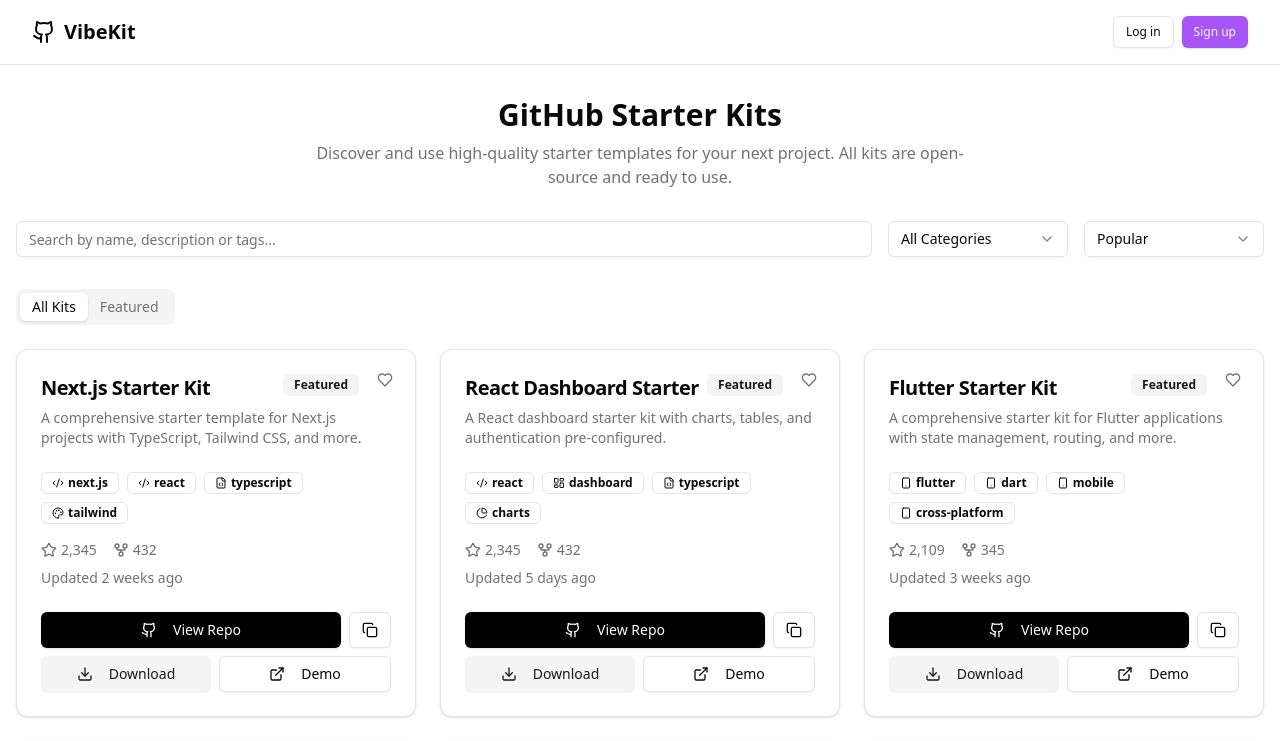
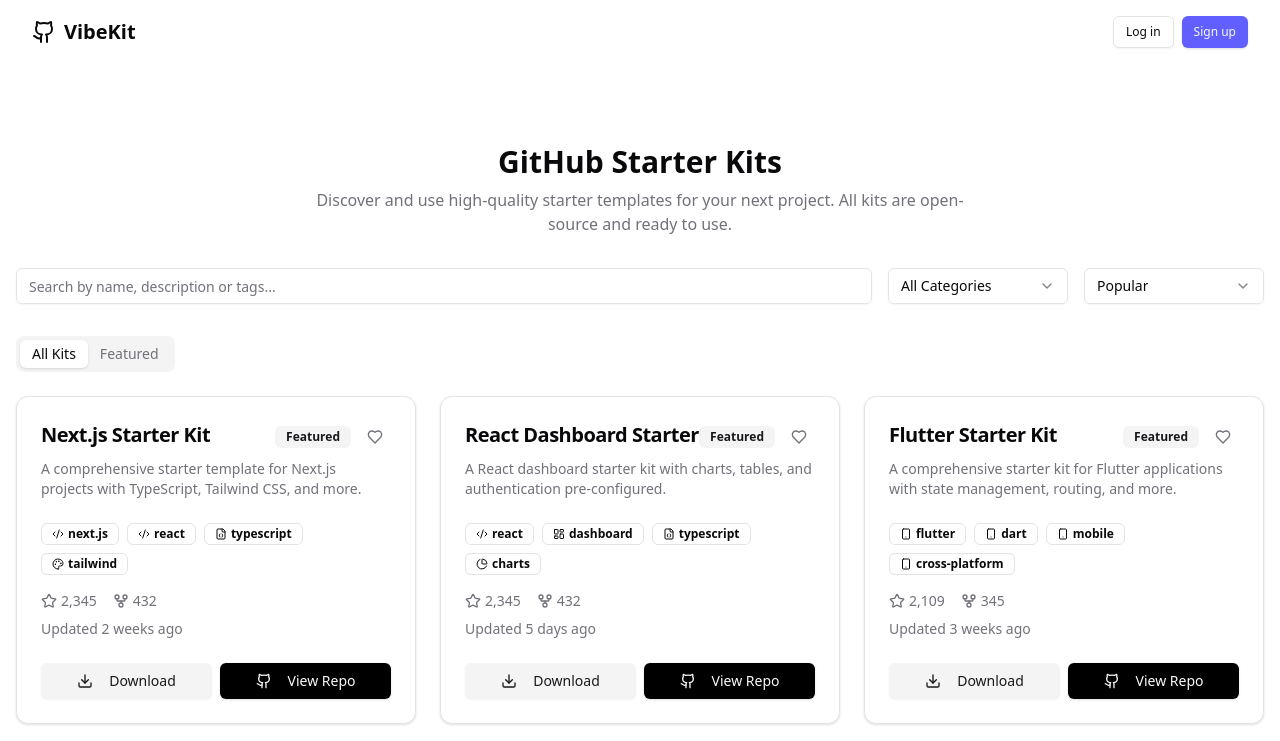
Before and after one commit to adamtossell/vibe-kit, a Next.js app: page / in a window 1280 px wide. Shown: the top 741 px of the page. Built offline with nearby package versions, Linux system fonts and the light colour scheme.

Commit message:
Basic design

```diff
--- a/app/page.tsx
+++ b/app/page.tsx
@@ -35,6 +35,29 @@ import {
   Workflow,
 } from "lucide-react"
 import { Navbar } from "@/components/navbar"
+
+// Add these interfaces at the top of the file, after the imports
+interface Kit {
+  id: number
+  name: string
+  description: string
+  category: string
+  tags: string[]
+  stars: number
+  forks: number
+  lastUpdated: string
+  updatedAt: Date
+  author: string
+  repoUrl: string
+  demoUrl: string | null
+  featured: boolean
+}
+
+interface StarterKitCardProps {
+  kit: Kit
+  isFavorite: boolean
+  onToggleFavorite: (id: number) => void
+}
 
 // Sample data for starter kits
 const starterKits = [
@@ -331,7 +354,7 @@ export default function StarterKitsDirectory() {
   const paginatedKits = sortedKits.slice(startIndex, startIndex + itemsPerPage)
 
   // Handle page change
-  const handlePageChange = (page) => {
+  const handlePageChange = (page: number) => {
     setCurrentPage(page)
     // Scroll to top of results
     window.scrollTo({ top: 0, behavior: "smooth" })
@@ -341,7 +364,7 @@ export default function StarterKitsDirectory() {
     <div className="flex flex-col min-h-screen">
       <Navbar />
       <main className="flex-1">
-        <div className="container mx-auto py-8 px-4">
+        <div className="container mx-auto py-20 px-4">
           <div className="flex flex-col items-center mb-8 text-center">
             <h1 className="text-3xl font-bold mb-2">GitHub Starter Kits</h1>
             <p className="text-muted-foreground max-w-2xl">
@@ -498,31 +521,32 @@ export default function StarterKitsDirectory() {
   )
 }
 
-function StarterKitCard({ kit, isFavorite, onToggleFavorite }) {
+function StarterKitCard({ kit, isFavorite, onToggleFavorite }: StarterKitCardProps) {
   return (
-    <Card className="h-full flex flex-col relative">
+    <Card className="h-full flex flex-col">
+      <CardHeader>
+        <div className="flex justify-between items-start">
+          <CardTitle className="text-xl">{kit.name}</CardTitle>
+          <div className="flex items-center gap-2">
+            {kit.featured && (
+              <Badge variant="secondary">
+                Featured
+              </Badge>
+            )}
             <Button
               variant="ghost"
               size="icon"
-        className="absolute top-3 right-3 z-10 hover:bg-background/80"
+              className="h-8 w-8 hover:bg-background/80"
               onClick={(e) => {
                 e.preventDefault()
                 e.stopPropagation()
                 onToggleFavorite(kit.id)
               }}
             >
-        <Heart className={`h-5 w-5 ${isFavorite ? "fill-[#a855f7] text-[#a855f7]" : "text-muted-foreground"}`} />
+              <Heart className={`h-5 w-5 ${isFavorite ? "fill-[oklch(0.586_0.253_17.585)] text-[oklch(0.586_0.253_17.585)]" : "text-muted-foreground"}`} />
               <span className="sr-only">{isFavorite ? "Remove from favorites" : "Add to favorites"}</span>
             </Button>
-
-      <CardHeader>
-        <div className="flex justify-between items-start pr-8">
-          <CardTitle className="text-xl">{kit.name}</CardTitle>
-          {kit.featured && (
-            <Badge variant="secondary" className="ml-2">
-              Featured
-            </Badge>
-          )}
+          </div>
         </div>
         <CardDescription className="line-clamp-2">{kit.description}</CardDescription>
       </CardHeader>
@@ -547,33 +571,17 @@ function StarterKitCard({ kit, isFavorite, onToggleFavorite }) {
         </div>
         <div className="text-sm text-muted-foreground">Updated {kit.lastUpdated}</div>
       </CardContent>
-      <CardFooter className="flex flex-col gap-2">
-        <div className="flex gap-2 w-full">
+      <CardFooter className="flex gap-2">
+        <Button variant="secondary" className="flex-1">
+          <Download className="w-4 h-4 mr-2" />
+          Download
+        </Button>
         <Button asChild className="flex-1" style={{ backgroundColor: "black", borderColor: "black" }}>
           <Link href={kit.repoUrl} target="_blank" rel="noopener noreferrer">
             <Github className="w-4 h-4 mr-2" />
             View Repo
           </Link>
         </Button>
-          <Button variant="outline" className="px-3">
-            <Copy className="w-4 h-4" />
-            <span className="sr-only">Copy Clone URL</span>
-          </Button>
-        </div>
-        <div className="flex gap-2 w-full">
-          <Button variant="secondary" className="flex-1">
-            <Download className="w-4 h-4 mr-2" />
-            Download
-          </Button>
-          {kit.demoUrl && (
-            <Button variant="outline" asChild className="flex-1">
-              <Link href={kit.demoUrl} target="_blank" rel="noopener noreferrer">
-                <ExternalLink className="w-4 h-4 mr-2" />
-                Demo
-              </Link>
-            </Button>
-          )}
-        </div>
       </CardFooter>
     </Card>
   )
--- a/components/navbar.tsx
+++ b/components/navbar.tsx
@@ -10,7 +10,7 @@ export function Navbar() {
   const [open, setOpen] = useState(false)
 
   return (
-    <header className="sticky top-0 z-50 w-full border-b bg-background/95 backdrop-blur supports-[backdrop-filter]:bg-background/60">
+    <nav className="w-full bg-background">
       <div className="container flex h-16 items-center justify-between">
         <div className="flex items-center gap-2">
           <Link href="/" className="flex items-center gap-2">
@@ -29,8 +29,7 @@ export function Navbar() {
               variant="default"
               size="sm"
               asChild
-              style={{ backgroundColor: "#a855f7", borderColor: "#a855f7" }}
-              className="hover:bg-[#9333ea]"
+              className="hover:bg-primary/90"
             >
               <Link href="/signup">Sign up</Link>
             </Button>
@@ -60,8 +59,7 @@ export function Navbar() {
                   variant="default"
                   asChild
                   onClick={() => setOpen(false)}
-                  style={{ backgroundColor: "#a855f7", borderColor: "#a855f7" }}
-                  className="hover:bg-[#9333ea]"
+                  className="hover:bg-primary/90"
                 >
                   <Link href="/signup">Sign up</Link>
                 </Button>
@@ -70,6 +68,6 @@ export function Navbar() {
           </SheetContent>
         </Sheet>
       </div>
-    </header>
+    </nav>
   )
 }
--- a/tailwind.config.ts
+++ b/tailwind.config.ts
@@ -26,7 +26,7 @@ const config = {
         background: "hsl(var(--background))",
         foreground: "hsl(var(--foreground))",
         primary: {
-          DEFAULT: "#a855f7",
+          DEFAULT: "oklch(0.585 0.233 277.117)",
           foreground: "hsl(var(--primary-foreground))",
         },
         secondary: {
```
Also changed, not shown: package.json (+5 -5 lines). Lines whose indentation alone changed are shown as unchanged.
